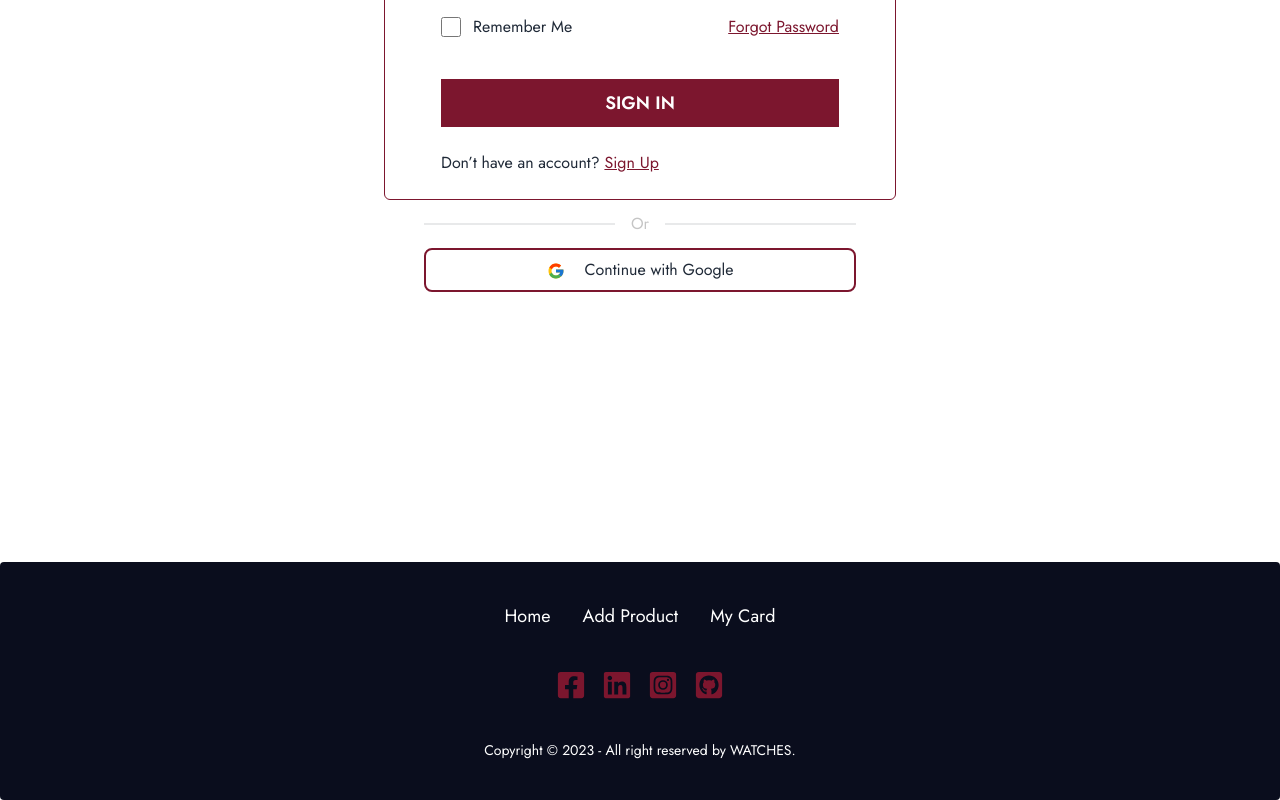
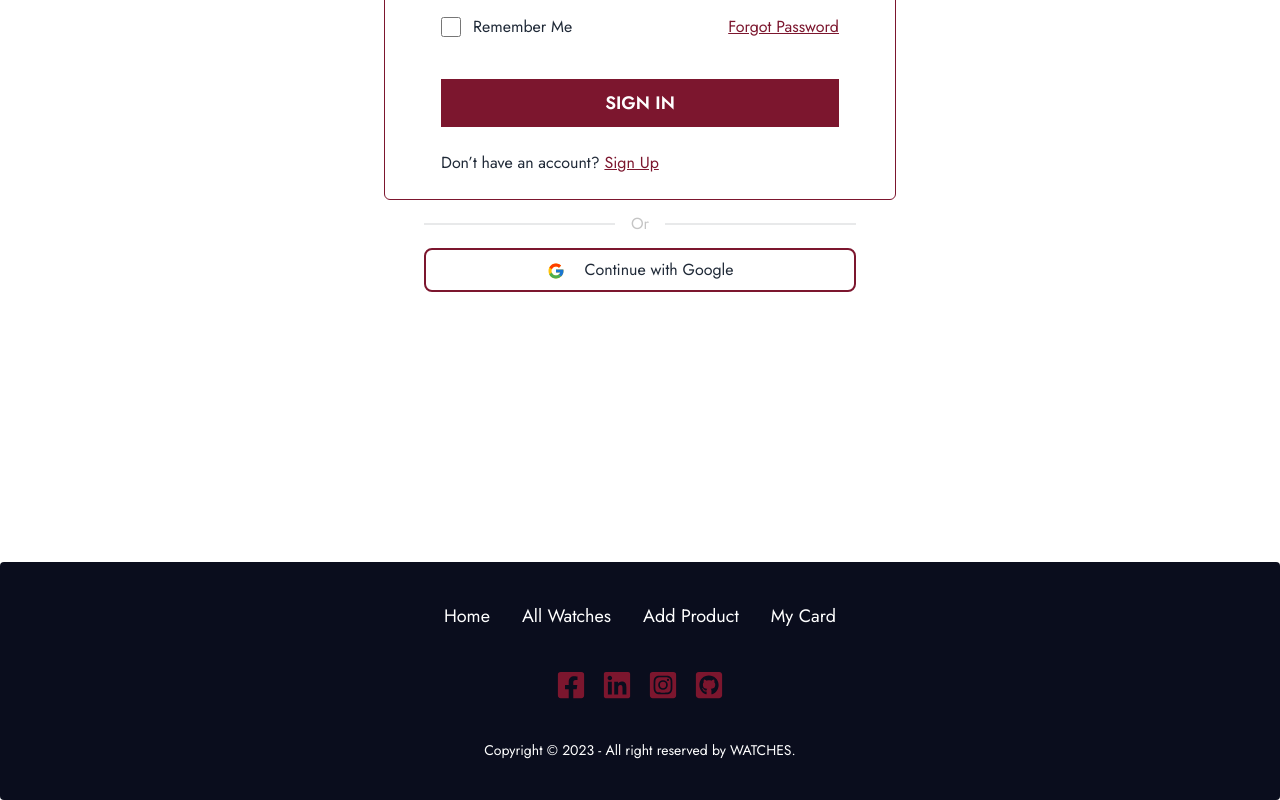
Before and after one commit to shahadat74238/watch_shop_client_site, a React (Vite) app: page /signIn in a window 1280 px wide. Shown: the part 366-1166 px from the top of the page. Built offline with nearby package versions, Linux system fonts and the light colour scheme; no server answers.

Commit message:
footer modify

```diff
--- a/src/Shared/Footer/Footer.jsx
+++ b/src/Shared/Footer/Footer.jsx
@@ -17,6 +17,18 @@ const Footer = () => {
               Home
             </NavLink>
           </li>
+          <li>
+        <NavLink
+          to="/allWatches"
+          className={({ isActive }) =>
+            isActive
+              ? "border-b-2 border-secondary-color text-secondary-color"
+              : " duration-200 hover:text-secondary-color hover:border-b-2 hover:border-secondary-color"
+          }
+        >
+          All Watches
+        </NavLink>
+      </li>
 
           <li>
             <NavLink
```
